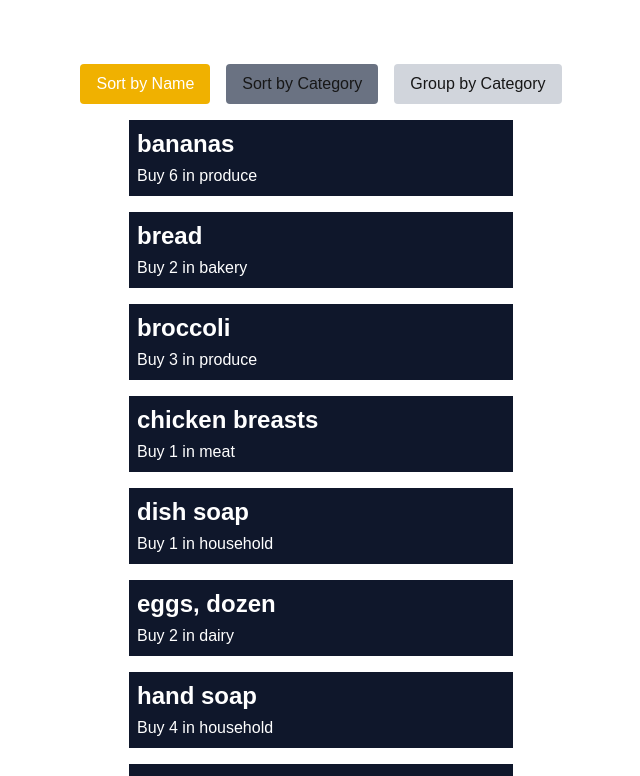
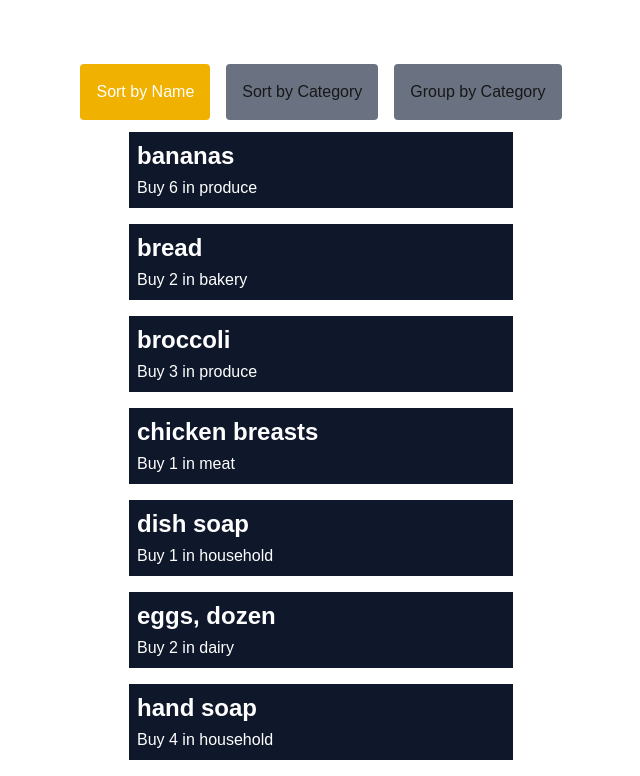
Before and after one commit to SeksanW/cprg306-assignments, a Next.js app: page /week-6 in a window 1280 px wide. Shown: the top 776 px of the page, without its empty margins (319-959 px from the left). Built offline with nearby package versions, Linux system fonts and the light colour scheme.

Commit message:
Update item-list.js

```diff
--- a/app/week-6/item-list.js
+++ b/app/week-6/item-list.js
@@ -24,20 +24,20 @@ export default function ItemList() {
     const sortedCategories = Object.keys(groupedItems).sort();
 
 return (
-    <div className="flex flex-col items-center mt-6 space-y-4">
+    <div className="flex flex-col items-center mt-6 space-y-3">
     {}
     <div className="flex gap-4">
         <button
             onClick={() => setSortBy("name")}
-            className={`px-4 py-2 rounded ${
-            sortBy === "name" ? "bg-yellow-500 text-white" : "bg-gray-500"}`}
+            className={`px-4 py-4 rounded ${
+            sortBy === "name" ? "bold bg-yellow-500 text-white" : "bg-gray-500"}`}
         >
         Sort by Name
         </button>
 
         <button
             onClick={() => setSortBy("category")}
-            className={`px-4 py-2 rounded ${
+            className={`px-4 py-4 rounded ${
             sortBy === "category" ? "bg-yellow-500 text-white" : "bg-gray-500"}`}
         >
         Sort by Category
@@ -47,8 +47,8 @@ return (
 
         <button
             onClick={() => setSortBy("group")}
-            className={`px-4 py-2 rounded ${
-            sortBy === "group" ? "bg-blue-500 text-white" : "bg-gray-300"}`}
+            className={`px-4 py-4 rounded ${
+            sortBy === "group" ? " bg-yellow-500 text-white" : "bg-gray-500"}`}
         >
         Group by Category
         </button>
@@ -73,7 +73,7 @@ return (
             ))}
         </div>
     ) : (
-        <ul className="mx-auto space-y-4 w-fit">
+        <ul className="mx-auto space-y-4 w-fit bg-white">
             {sortedItems.map((item) => (
             <Item key={item.id} item={item} />
             ))}
```
